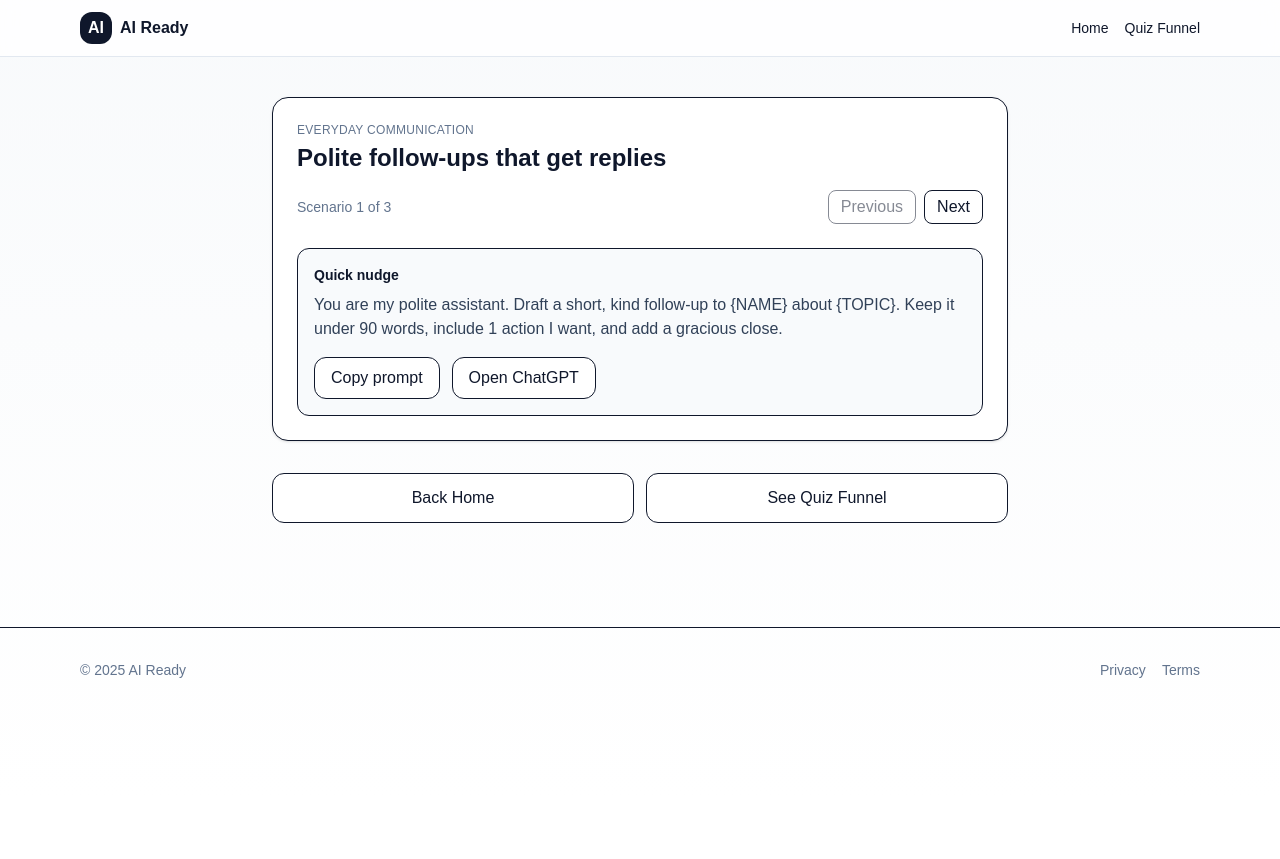
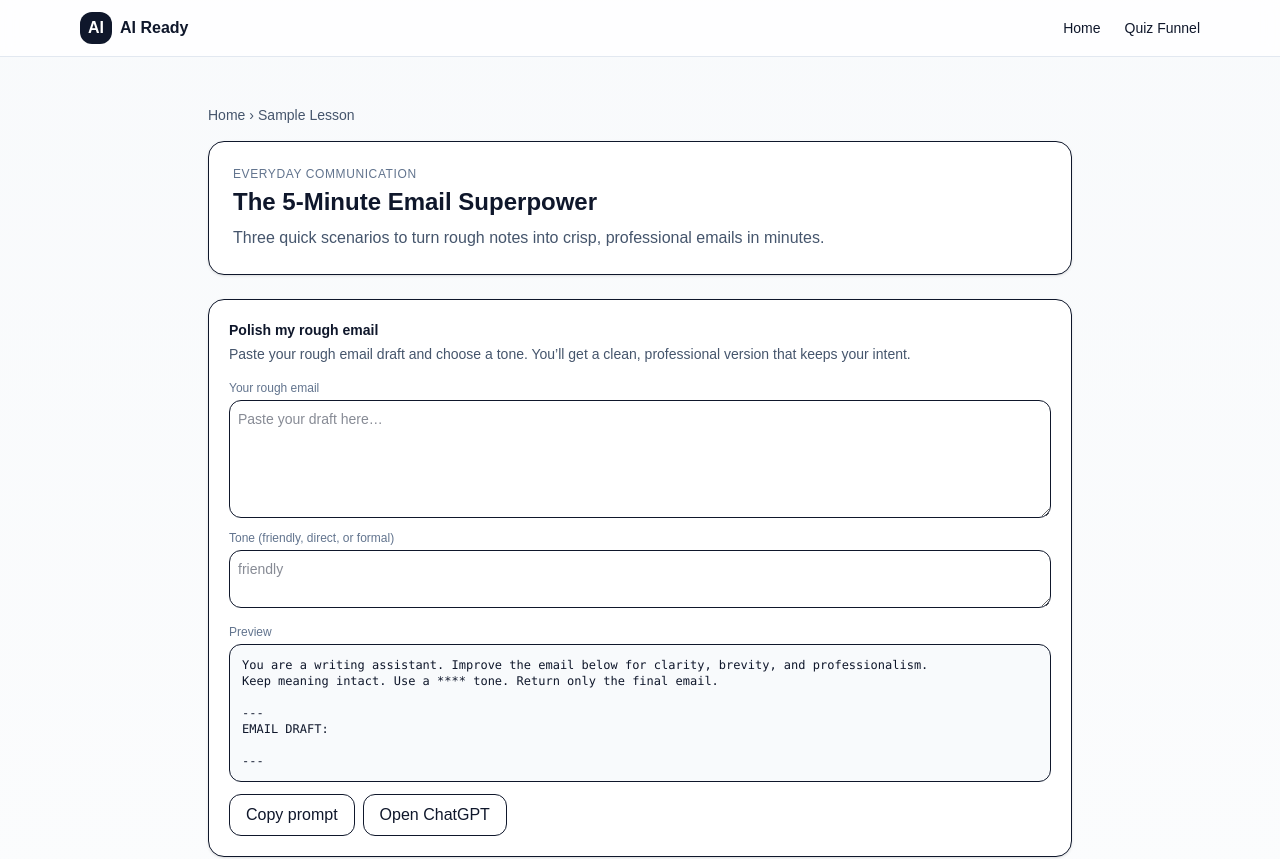
Before and after one commit to vadyay-gif/legendary-system, a Next.js app: page /lesson in a window 1280 px wide. Shown: the top 859 px of the page. Before the commit the page ends 800 px from the top, so only its background shows below. Built offline with nearby package versions, Linux system fonts and the light colour scheme.

Commit message:
Update page.tsx

```diff
--- a/app/lesson/page.tsx
+++ b/app/lesson/page.tsx
@@ -1,172 +1,95 @@
 "use client";
 
-import { useMemo, useState } from "react";
+import { useMemo } from "react";
 import Link from "next/link";
+import Header from "@/components/Header";
+import Footer from "@/components/Footer";
+import { getRandomLesson } from "@/lib/lessons";
 
-// --- Temporary sample data (replace later with your API data) ---
-type Scenario = { title: string; prompt: string };
-type Lesson = {
-  track: string;
-  lesson: string;
-  scenarios: Scenario[];
-};
+export default function LessonPage() {
+  // Pick 1 lesson when the page loads (client-side for simplicity)
+  const lesson = useMemo(() => getRandomLesson(), []);
 
-const SAMPLE_LESSONS: Lesson[] = [
-  {
-    track: "Everyday Communication",
-    lesson: "Polite follow-ups that get replies",
-    scenarios: [
-      {
-        title: "Quick nudge",
-        prompt:
-          "You are my polite assistant. Draft a short, kind follow-up to {NAME} about {TOPIC}. Keep it under 90 words, include 1 action I want, and add a gracious close.",
-      },
-      {
-        title: "Escalate gently",
-        prompt:
-          "Turn this note into a firm-but-polite escalation. Make the urgency clear, propose 2 times to meet, and keep tone professional.\n\nContext: {CONTEXT}",
-      },
-      {
-        title: "Summarize thread",
-        prompt:
-          "Summarize the following email thread into 5 bullets: decisions, owners, deadlines, open questions, and risks.\n\nThread:\n{PASTE_THREAD_HERE}",
-      },
-    ],
-  },
-  {
-    track: "Reports & Summaries",
-    lesson: "Executive summary from a long doc",
-    scenarios: [
-      {
-        title: "TL;DR in bullets",
-        prompt:
-          "Create a 7-bullet executive summary for a senior audience. Include goals, key findings, risks, and recommended next steps.\n\nSource:\n{PASTE_DOC_TEXT}",
-      },
-      {
-        title: "One-pager outline",
-        prompt:
-          "Outline a one-pager with sections: Background, Current State, Options, Recommendation, Next Steps. Base it on:\n\n{PASTE_NOTES}",
-      },
-      {
-        title: "Slide headlines",
-        prompt:
-          "Generate slide headlines (10 words max each) that tell a clear narrative from problem to solution to impact. Use:\n\n{PASTE_CONTENT}",
-      },
-    ],
-  },
-  {
-    track: "Meetings & Notes",
-    lesson: "From messy notes to action plan",
-    scenarios: [
-      {
-        title: "Action items",
-        prompt:
-          "Extract action items from these notes. For each item include Owner, Task, Due Date, and Blockers.\n\nNotes:\n{PASTE_NOTES}",
-      },
-      {
-        title: "Email recap",
-        prompt:
-          "Write a crisp email recap for attendees. Include decisions, owners, deadlines, and open questions. Friendly and concise.\n\nNotes:\n{PASTE_NOTES}",
-      },
-      {
-        title: "Risks and mitigations",
-        prompt:
-          "From the following discussion, list top 5 risks and a realistic mitigation for each.\n\nNotes:\n{PASTE_NOTES}",
-      },
-    ],
-  },
-];
-
-// --- Component ---
-export default function LessonPage() {
-  // Pick a lesson once per render
-  const lesson = useMemo<Lesson>(() => {
-    const i = Math.floor(Math.random() * SAMPLE_LESSONS.length);
-    return SAMPLE_LESSONS[i];
-  }, []);
-
-  const [current, setCurrent] = useState(0);
-  const total = lesson.scenarios.length;
-  const scenario = lesson.scenarios[current];
-
-  async function copyPrompt() {
-    try {
-      await navigator.clipboard.writeText(scenario.prompt);
+  function copy(text: string) {
+    navigator.clipboard.writeText(text).then(() => {
       alert("Prompt copied to clipboard!");
-    } catch {
-      alert("Could not copy. Please copy manually.");
-    }
+    });
   }
 
   return (
     <div className="min-h-screen bg-gradient-to-b from-slate-50 to-white text-slate-900">
-      {/* Top bar */}
-      <header className="sticky top-0 z-40 bg-white/80 backdrop-blur border-b border-slate-200">
-        <div className="mx-auto max-w-6xl px-4 py-3 flex items-center justify-between">
-          <div className="flex items-center gap-2">
-            <div className="h-8 w-8 rounded-xl bg-slate-900 text-white grid place-items-center font-bold">
-              AI
-            </div>
-            <span className="font-semibold">AI Ready</span>
+      <Header current="lesson" />
+
+      <main className="mx-auto max-w-4xl px-4 py-12">
+        {/* Breadcrumb */}
+        <div className="mb-4 text-sm text-slate-600">
+          <Link href="/" className="hover:underline">Home</Link>
+          <span className="mx-1">›</span>
+          <span>Sample Lesson</span>
         </div>
 
-          <nav className="hidden md:flex items-center gap-4 text-sm">
-            <Link href="/" className="hover:underline">
-              Home
-            </Link>
-            <Link href="/funnel" className="hover:underline">
-              Quiz Funnel
-            </Link>
-          </nav>
-        </div>
-      </header>
-
-      {/* Main */}
-      <main className="mx-auto max-w-3xl px-4 py-10">
         {/* Lesson header */}
         <div className="rounded-2xl border bg-white p-6 shadow-sm">
-          <div className="text-xs uppercase tracking-wide text-slate-500">
+          <div className="text-xs uppercase tracking-wider text-slate-500">
             {lesson.track}
           </div>
-          <h1 className="mt-1 text-2xl font-bold">{lesson.lesson}</h1>
-
-          {/* Progress */}
-          <div className="mt-4 flex items-center justify-between">
-            <div className="text-sm text-slate-500">
-              Scenario {current + 1} of {total}
-            </div>
-            <div className="flex gap-2">
-              <button
-                disabled={current === 0}
-                onClick={() => setCurrent((s) => Math.max(0, s - 1))}
-                className="px-3 py-1 rounded-lg border disabled:opacity-50"
-              >
-                Previous
-              </button>
-              <button
-                disabled={current === total - 1}
-                onClick={() => setCurrent((s) => Math.min(total - 1, s + 1))}
-                className="px-3 py-1 rounded-lg border disabled:opacity-50"
-              >
-                Next
-              </button>
-            </div>
+          <h1 className="mt-1 text-2xl font-bold">{lesson.title}</h1>
+          <p className="mt-2 text-slate-600">{lesson.summary}</p>
         </div>
 
-          {/* Scenario card */}
-          <div className="mt-6 rounded-xl border bg-slate-50 p-4">
-            <div className="text-sm font-semibold">{scenario.title}</div>
-            <p className="mt-2 text-slate-700 whitespace-pre-wrap">
-              {scenario.prompt}
-            </p>
+        {/* Scenarios (first 3) */}
+        <section className="mt-6 grid gap-4">
+          {lesson.scenarios.slice(0, 3).map((s) => (
+            <div key={s.id} className="rounded-2xl border bg-white p-5 shadow-sm">
+              <div className="text-sm font-semibold">{s.title}</div>
+              <p className="mt-1 text-sm text-slate-600">{s.instructions}</p>
 
-            <div className="mt-4 flex flex-wrap gap-3">
+              {/* Inputs */}
+              <div className="mt-4 grid gap-3">
+                {s.inputs.map((inp) => (
+                  <div key={inp.name} className="grid gap-1">
+                    <label className="text-xs text-slate-500">{inp.label}</label>
+                    <textarea
+                      id={inp.name}
+                      placeholder={inp.placeholder}
+                      className="rounded-xl border p-2 text-sm outline-none focus:ring-2 focus:ring-slate-200"
+                      rows={
+                        inp.name === "emailText" ||
+                        inp.name === "bullets" ||
+                        inp.name === "inboundEmail"
+                          ? 5
+                          : 2
+                      }
+                      onChange={(e) => {
+                        // Keep a data-* attribute on the element so we can read values to fill the template
+                        (e.target as HTMLTextAreaElement).setAttribute("data-value", e.target.value);
+                      }}
+                    />
+                  </div>
+                ))}
+              </div>
+
+              {/* Preview + Copy */}
+              <div className="mt-4">
+                <div className="text-xs text-slate-500 mb-1">Preview</div>
+                <TemplatePreview
+                  template={s.promptTemplate}
+                  inputNames={s.inputs.map((i) => i.name)}
+                />
+                <div className="mt-3 flex gap-2">
                   <button
-                onClick={copyPrompt}
                     className="px-4 py-2 rounded-xl border bg-white"
+                    onClick={() => {
+                      const text = buildTemplate(
+                        s.promptTemplate,
+                        s.inputs.map((i) => i.name)
+                      );
+                      copy(text);
+                    }}
                   >
                     Copy prompt
                   </button>
+                  {/* External link is fine as <a>; ESLint rule only applies to internal / paths */}
                   <a
                     href="https://chat.openai.com/"
                     target="_blank"
@@ -178,38 +101,48 @@ export default function LessonPage() {
                 </div>
               </div>
             </div>
+          ))}
+        </section>
 
-        {/* Bottom nav */}
-        <div className="mt-8 grid gap-3 sm:grid-cols-2">
-          <Link
-            href="/"
-            className="px-4 py-3 rounded-xl border bg-white text-center"
-          >
+        {/* Bottom nav (internal links via <Link>) */}
+        <div className="mt-10 grid gap-3 sm:grid-cols-2">
+          <Link href="/" className="px-4 py-3 rounded-xl border bg-white text-center">
             Back Home
           </Link>
-          <Link
-            href="/funnel"
-            className="px-4 py-3 rounded-xl border bg-white text-center"
-          >
+          <Link href="/funnel" className="px-4 py-3 rounded-xl border bg-white text-center">
             See Quiz Funnel
           </Link>
         </div>
       </main>
 
-      {/* Simple footer */}
-      <footer className="mt-16 border-t">
-        <div className="mx-auto max-w-6xl px-4 py-8 text-sm text-slate-500 flex items-center justify-between">
-          <div>© {new Date().getFullYear()} AI Ready</div>
-          <div className="flex gap-4">
-            <a className="hover:underline" href="#">
-              Privacy
-            </a>
-            <a className="hover:underline" href="#">
-              Terms
-            </a>
-          </div>
-        </div>
-      </footer>
+      <Footer />
     </div>
   );
 }
+
+/** Fill {placeholders} from current textarea values on the page */
+function buildTemplate(template: string, names: string[]) {
+  let t = template;
+  for (const name of names) {
+    const el = document.getElementById(name) as HTMLTextAreaElement | null;
+    const value = el?.getAttribute("data-value") ?? "";
+    // replace {name} with value
+    t = t.replace(new RegExp(`\\{${name}\\}`, "g"), value);
+  }
+  return t;
+}
+
+function TemplatePreview({
+  template,
+  inputNames,
+}: {
+  template: string;
+  inputNames: string[];
+}) {
+  const text = buildTemplate(template, inputNames);
+  return (
+    <pre className="whitespace-pre-wrap rounded-xl border bg-slate-50 p-3 text-xs">
+{text}
+    </pre>
+  );
+}
```
Lines whose indentation alone changed are shown as unchanged.
